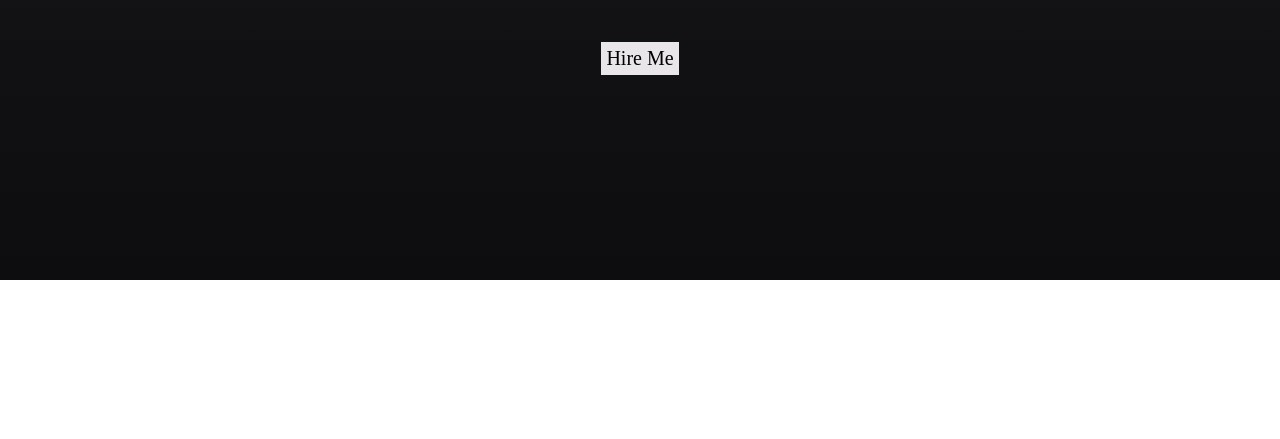
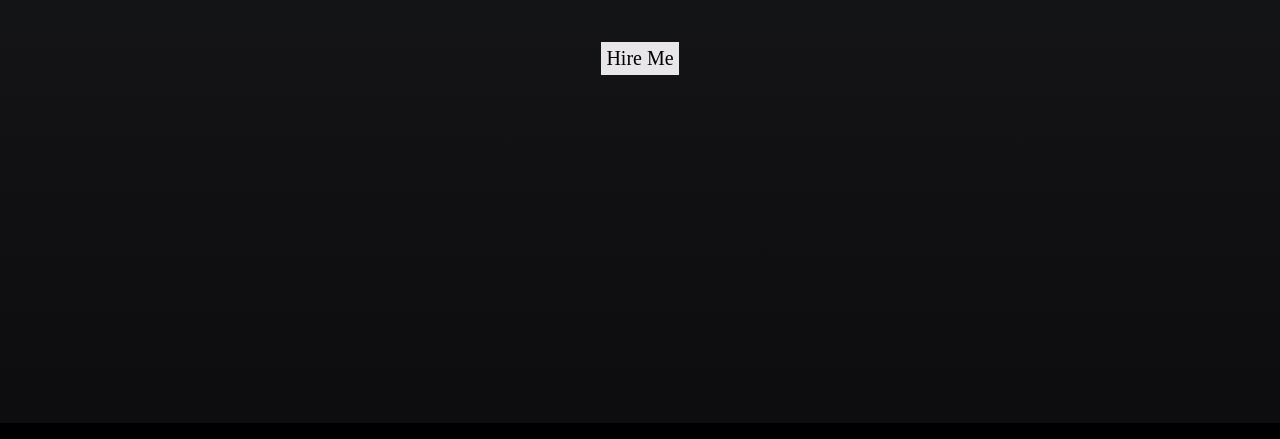
Before and after one commit to aravindsuryaal/aravindsuryaal, a plain HTML site: page index.html in a window 1280 px wide. Shown: the part 377-816 px from the top of the page. Drawn offline with Linux system fonts and the light colour scheme.

Commit message:
change 2

```diff
--- a/style.css
+++ b/style.css
@@ -1,9 +1,15 @@
+body, html {
+  height: 100%;
+  width: 100%;
+  margin: 0;
+}
 body {
 	margin: 0px;
 	background-image: linear-gradient(#191b1e, #0d0c0e);
+	background-color: #000;
 	background-size: cover;
 	background-repeat: no-repeat;
-	height: 641px;
+
 }
 
 a {
```
